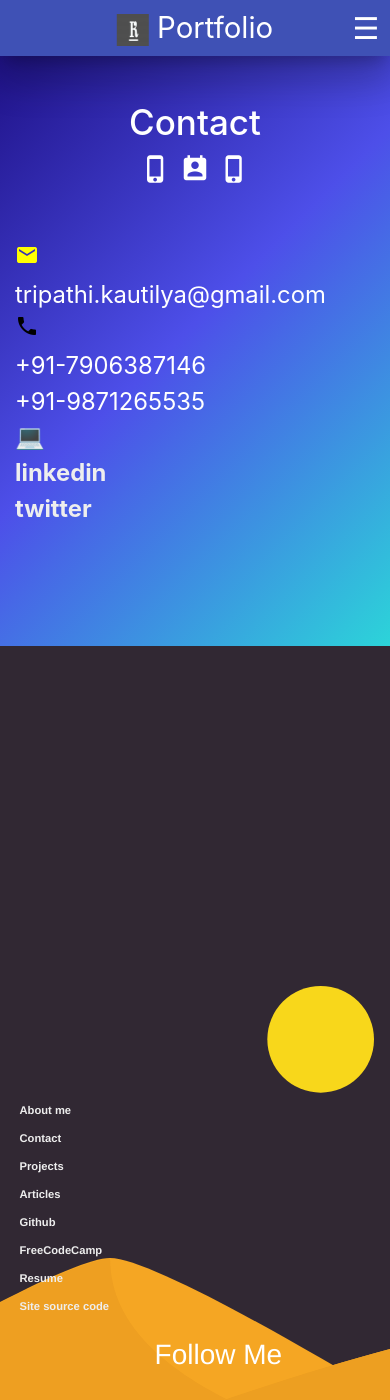
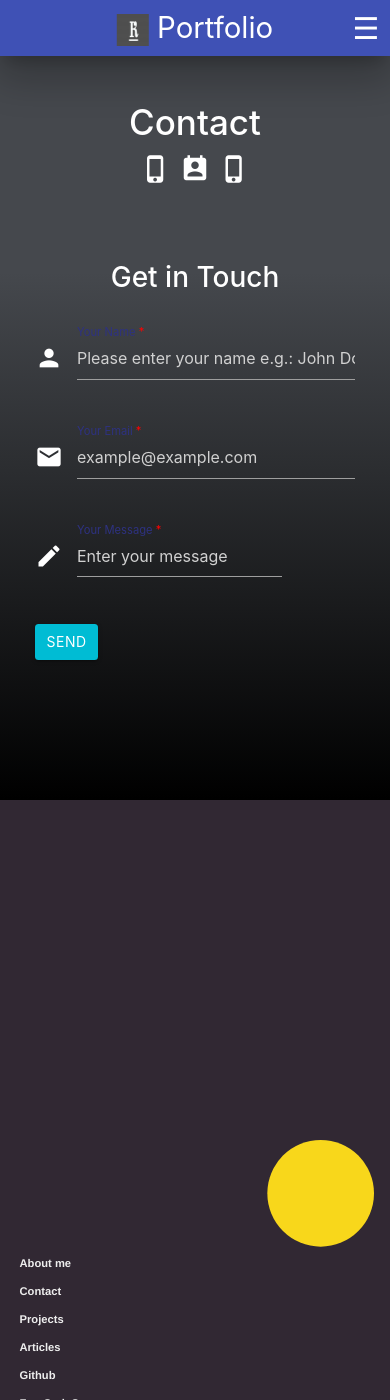
Before and after one commit to knrt10/knrt10.github.io, a Jekyll site: the page built from index.html, in a window 390 px wide and 1400 px high, scrolled down 7978 px. Built offline with Jekyll 4.4.1, drawn with Linux system fonts in a browser that asks for light colours; nearby versions of some CDN libraries; emoji names are drawn with the system emoji font.

Commit message:
adding form

```diff
--- a/assets/css/contact.css
+++ b/assets/css/contact.css
@@ -1,10 +1,15 @@
 .contact {
-  background-image: linear-gradient(135deg, #1A0B7D 0%, #4D4FE9 50%, #2CD4D9 100%);
   width: 100%;
   padding-top: 100px;
   padding-bottom: 100px;
   height: auto;
   color: #fff;
+  /* Permalink - use to edit and share this gradient: http://colorzilla.com/gradient-editor/#45484d+26,45484d+34,000000+100 */
+background: #45484d; /* Old browsers */
+background: -moz-linear-gradient(top, #45484d 26%, #45484d 34%, #000000 100%); /* FF3.6-15 */
+background: -webkit-linear-gradient(top, #45484d 26%,#45484d 34%,#000000 100%); /* Chrome10-25,Safari5.1-6 */
+background: linear-gradient(to bottom, #45484d 26%,#45484d 34%,#000000 100%); /* W3C, IE10+, FF16+, Chrome26+, Opera12+, Safari7+ */
+filter: progid:DXImageTransform.Microsoft.gradient( startColorstr='#45484d', endColorstr='#000000',GradientType=0 ); /* IE6-9 */
 }
 .github-contact {
   color: rgba(238, 238, 238, 4.8) !important;
@@ -14,3 +19,12 @@
 .github-contact:hover {
   color: rgb(121, 213, 199) !important;
 }
+
+/*
+  Thank you page
+*/
+
+.thankyou:hover {
+  background-color: transparent !important;
+  color: teal;
+}
--- a/index.html
+++ b/index.html
@@ -163,17 +163,34 @@ layout: default
   <br><br>
   <div class="container">
     <div class="row">
-      <div class="col-xs-12 col-md-4 col-xs-4">
-        <span style="font-size:1.7em"><i class="material-icons" style="color:yellow">email</i><br>{{site.email}}</span>
-      </div>
-      <div class="col-xs-12 col-md-4 col-xs-4">
-        <span style="font-size:1.7em"><i class="material-icons" style="color:black">phone</i><br> +91-7906387146</span>
-        <span style="font-size:1.7em"><br> +91-9871265535</span>
-      </div>
-      <div class="col-xs-12 col-md-4 col-xs-4">
-          <span style="font-size:1.7em">:computer:</span>
-        <span style="font-size:1.7em"><br><a href="{{site.linkedIn_url}}" class="github-contact">linkedin</a></span>
-        <span style="font-size:1.7em"><br><a href="{{site.twitter_url}}" class="github-contact">twitter</a></span>
+      <div class="col-xs-12 col-md-8 col-xs-8 offset-md-2">
+          <form class="col s12" method="POST" action="https://formcarry.com/s/Hk8firWxQ" accept-charset="UTF-8" style="padding: 20px;background:transparent;">
+            <h2 class="text-center">Get in Touch</h2>
+            <br>
+            <div class="row">
+              <div class="input-field col s6">
+                <i class="material-icons prefix">person</i>
+                <input id="name" type="text" class="validate" name="name" required aria-required="true" placeholder="Please enter your name e.g.: John Doe">
+                <label for="name" style="color:#2E3280;">Your Name <span style="color:red;">*</span></label>
+              </div>
+            </div>
+            <div class="row">
+              <div class="input-field col s12">
+                <i class="material-icons prefix">email</i>
+                <input id="email" type="email" name="email" class="validate" placeholder="example@example.com" required aria-required=”true” pattern="(?!(^[.-].*|[^@]*[.-]@|.*\.{2,}.*)|^.{254}.)([a-zA-Z0-9!#$%&'*+\/=?^_`{|}~.-]+@)(?!-.*|.*-\.)([a-zA-Z0-9-]{1,63}\.)+[a-zA-Z]{2,15}">
+                <label for="email" style="color:#2E3280;">Your Email <span style="color:red;">*</span></label>
+              </div>
+            </div>
+            <div class="row">
+              <div class="input-field col s12">
+                <i class="material-icons prefix">mode_edit</i>
+                <textarea id="textarea1" class="validate materialize-textarea" name="message" style="width:auto" placeholder="Enter your message" required aria-required=”true”></textarea>
+                <label for="textarea1" style="color:#2E3280;">Your Message <span style="color:red;">*</span></label>
+              </div>
+            </div>
+            <button class="btn waves-effect waves-light cyan" type="submit">Send
+            </button>
+          </form>
       </div>
     </div>
   </div>
```
Also changed, not shown: thankyou/index.html (added, +13 -0 lines).
